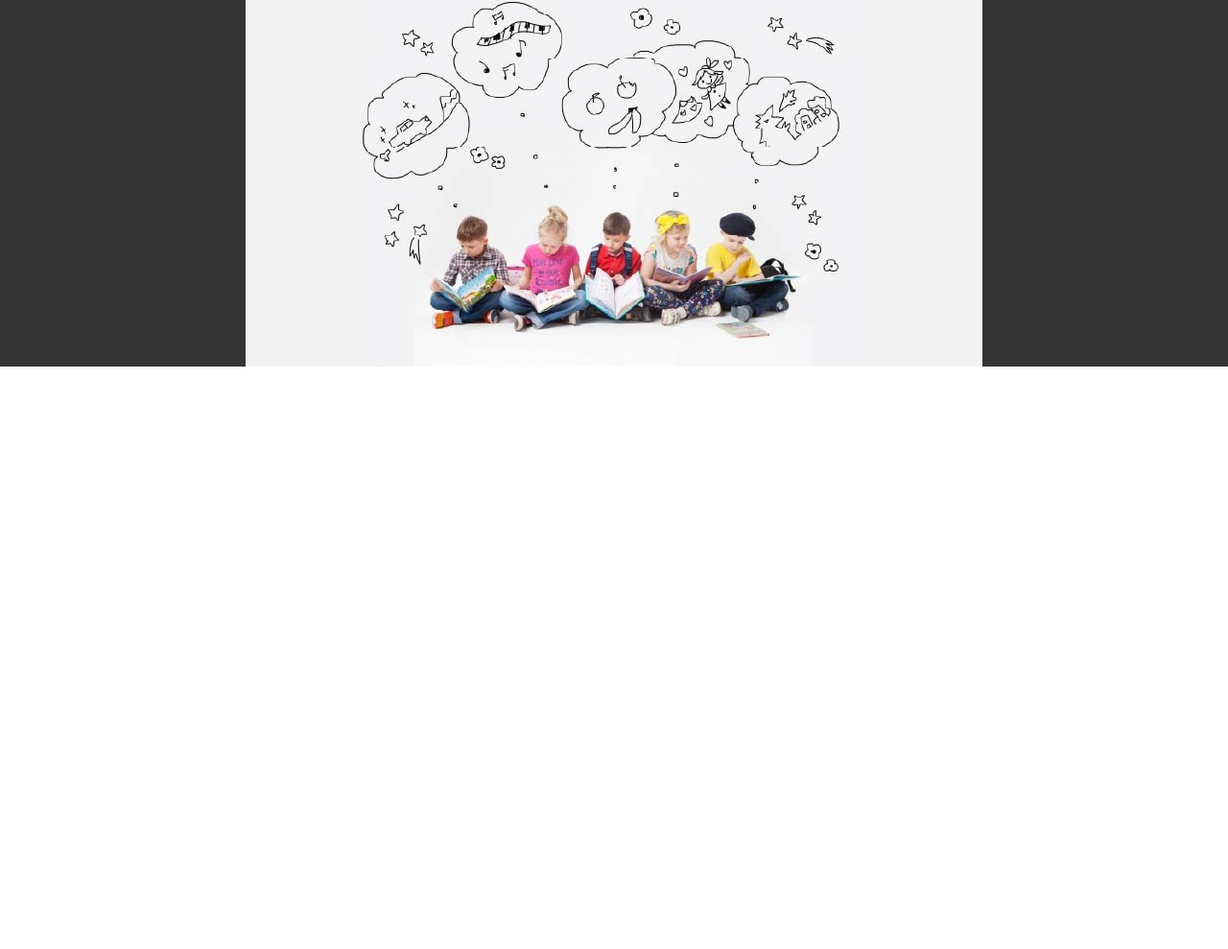
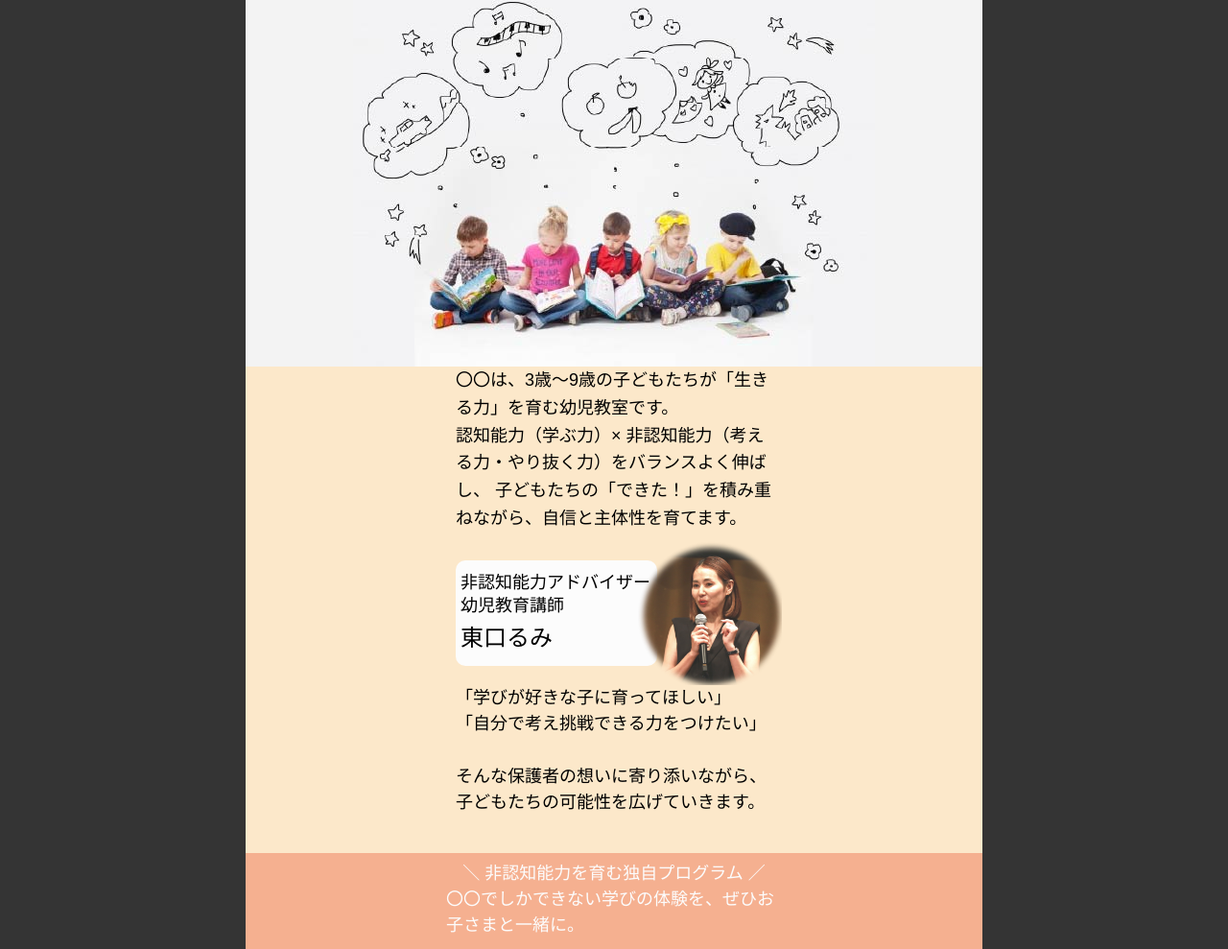
Before and after one commit to hanatanidesignworks/rumi_higashiguchi, a plain HTML site: page index.html in a window 1280 px wide. Shown: the part 218-1207 px from the top of the page at 96% size. Before the commit the page ends 800 px from the top, so only its background shows below. Drawn offline with Linux system fonts and the light colour scheme; a web font is replaced by a local one.

Commit message:
自己紹介・特徴

```diff
--- a/css/style.css
+++ b/css/style.css
@@ -168,3 +168,162 @@
         width: 300px;
     }
 }
+
+/*INTRODUCTION*/
+.introduction{
+    width: 100%;
+    height: 607px;
+    max-width: 768px;
+    background-color: #FCE8CA;
+    display: grid;
+    place-items: center;
+}
+
+    .introduction_container{
+        width: 350px;
+        height: 507px;
+        display: flex;
+        flex-direction: column;
+        align-items: center;
+    }
+
+        .introduction_text_container{
+            width: 330px;
+            height: 182px;
+        }
+
+            .introduction_text_container p{
+                font-family: "M PLUS 1", sans-serif;
+                font-optical-sizing: auto;
+                font-weight: 400;
+                font-style: normal;
+                font-size: 18px;
+                line-height: 1.8rem;
+            }
+
+        .text_middle{
+            height: 150px;
+            position: relative;
+        }
+
+            .introduction_text_name_container{
+                width: 210px;
+                height: 110px;
+                background-color: #fcfcfc;
+                border-radius: 10px;
+                position: absolute;
+                top: 20px;
+            }
+
+            .text_middle figure img{
+                width: 150px;
+                height: 150px;
+                position: absolute;
+                left: 190px;
+            }
+
+            .introduction_text_name_container h3{
+                font-family: "Kosugi Maru", sans-serif;
+                font-weight: 400;
+                font-style: normal;
+                font-size: 18px;
+                line-height: 1.5rem;
+                margin-top: 10px;
+                margin-left: 5px;
+            }
+
+            .introduction_text_name_container h4{
+                font-family: "Kosugi Maru", sans-serif;
+                font-weight: 400;
+                font-style: normal;
+                font-size: 24px;
+                margin-top: 10px;
+                margin-left: 5px;
+            }
+
+        .text_under{
+            height: 135px;
+        }
+
+            .text_under p{
+                font-family: "M PLUS 1", sans-serif;
+                font-optical-sizing: auto;
+                font-weight: 400;
+                font-style: normal;
+                font-size: 18px;
+                line-height: 1.7rem;
+            }
+
+    .introduction_under_container{
+        width: 100%;
+        max-width: 768px;
+        height: 100px;
+        background-color: #F5B090;
+        display: grid;
+        place-items: center;
+    }
+
+        .introduction_under_text_container{
+            width: 350px;
+            height: 85px;
+        }
+
+            .introduction_under_text_container p{
+                font-family: "M PLUS 1", sans-serif;
+                font-optical-sizing: auto;
+                font-weight: 400;
+                font-style: normal;
+                font-size: 18px;
+                line-height: 1.7rem;
+                color: #fcfcfc;
+            }
+
+            .introduction_under_text_title{
+                text-align: center;
+            }
+
+/*MOBILE SMALL*/
+@media(max-width: 350px){
+    .introduction_under_text_container p{
+        font-size: 16px;
+    }
+
+    .introduction_under_text_container{
+        width: 300px;
+    }
+
+    .text_under p{
+        font-size: 16px;
+    }
+
+    .introduction_text_name_container h4{
+        font-size: 22px;
+    }
+
+    .introduction_text_name_container h3{
+        font-size: 16px;
+    }
+
+    .text_middle figure img{
+        width: 120px;
+        height: 120px;
+        top: 15px;
+        left: 175px;
+    }
+
+    .introduction_text_name_container{
+        width: 190px;
+    }
+
+    .introduction_text_container p{
+        font-size: 16px;
+    }
+
+    .introduction_text_container{
+        width: 300px;
+    }
+
+    .introduction_container{
+        width: 300px;
+    }
+}
--- a/index.html
+++ b/index.html
@@ -18,6 +18,8 @@
 		<link href="https://fonts.googleapis.com/css2?family=Noto+Serif+JP:wght@200..900&display=swap" rel="stylesheet">
 		<!--Kosugi Maru-->
 		<link href="https://fonts.googleapis.com/css2?family=Kosugi+Maru&family=Yomogi&display=swap" rel="stylesheet">
+		<!--M PLUS 1-->
+		<link href="https://fonts.googleapis.com/css2?family=Audiowide&family=Kaisei+Decol:wght@400;700&family=M+PLUS+1:wght@100..900&family=M+PLUS+Rounded+1c&family=Noto+Serif+JP:wght@200..900&family=Shippori+Mincho&family=Zen+Maru+Gothic&display=swap" rel="stylesheet">
 
 		<link rel="stylesheet" href="css/style_initialize.css" />
 		<link rel="stylesheet" href="css/style.css?v=1.0" />
@@ -33,6 +35,7 @@
 
 		<!--MAIN-->
 		<main id="main">
+			<!--FIRSTVIEW-->
 			<section class="firstView">
 				<div class="firstView_container">
 					<div class="firstView_text_container">
@@ -47,7 +50,39 @@
 							<span class="subtitle_third">知能教室</span>
 						</h2>
 					</div>
+				</div>
+			</section>
 
+			<!--INTRODUCTION-->
+			<section class="introduction">
+				<div class="introduction_container">
+					<div class="introduction_text_container text_upper">
+						<p>〇〇は、3歳〜9歳の子どもたちが「生きる力」を育む幼児教室です。<br>
+							認知能力（学ぶ力）× 非認知能力（考える力・やり抜く力）をバランスよく伸ばし、
+							子どもたちの「できた！」を積み重ねながら、自信と主体性を育てます。</p>
+					</div>
+					<div class="introduction_text_container text_middle">
+						<div class="introduction_text_name_container">
+							<h3>非認知能力アドバイザー<br>幼児教育講師</h3>
+							<h4>東口るみ</h4>
+						</div>
+						<figure>
+							<img src="img/firstView_selfimage_4.png" alt="講師写真" width="1056" height="1056">
+						</figure>
+					</div>
+					<div class="introduction_text_container text_under">
+						<p>「学びが好きな子に育ってほしい」<br>
+							「自分で考え挑戦できる力をつけたい」<br>
+							<br>
+							そんな保護者の想いに寄り添いながら、<br>
+							子どもたちの可能性を広げていきます。</p>
+					</div>
+				</div>
+				<div class="introduction_under_container">
+					<div class="introduction_under_text_container">
+						<p class="introduction_under_text_title">＼ 非認知能力を育む独自プログラム ／</p>
+						<p>〇〇でしかできない学びの体験を、ぜひお子さまと一緒に。</p>
+					</div>
 				</div>
 			</section>
 		</main>
```
Also changed, not shown: img/firstView_selfimage_4.png (added).
